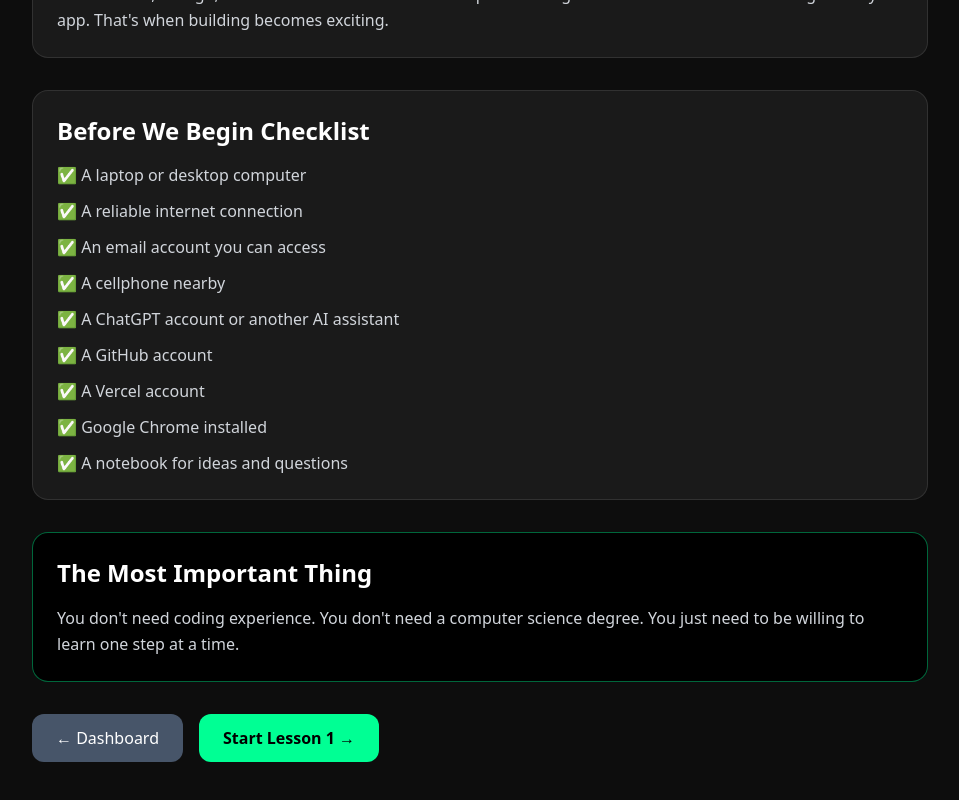
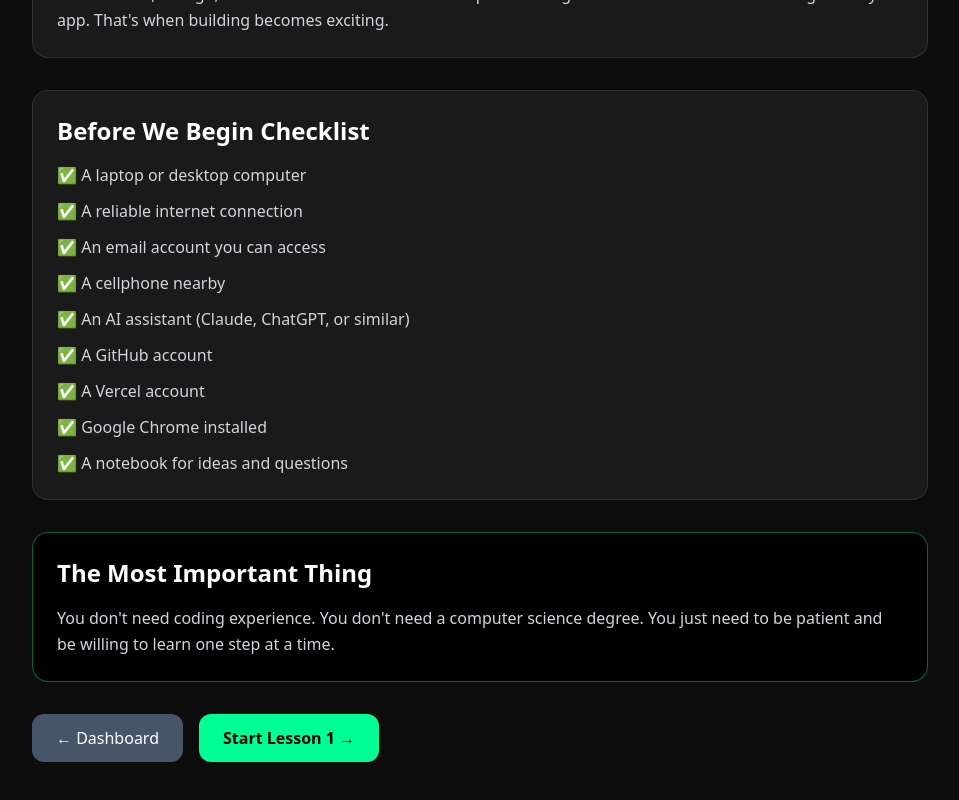
Before and after one commit to myapptly/apptly-website, a Next.js app: page /before-we-begin in a window 1280 px wide. Shown: the part 2790-3590 px from the top of the page, without its empty margins (160-1119 px from the left). Built offline with nearby package versions, Linux system fonts and the light colour scheme.

Commit message:
Update page

```diff
--- a/app/before-we-begin/page.tsx
+++ b/app/before-we-begin/page.tsx
@@ -172,7 +172,7 @@ export default function BeforeWeBegin() {
             <li>✅ A reliable internet connection</li>
             <li>✅ An email account you can access</li>
             <li>✅ A cellphone nearby</li>
-            <li>✅ A ChatGPT account or another AI assistant</li>
+            <li>✅ An AI assistant (Claude, ChatGPT, or similar) </li>
             <li>✅ A GitHub account</li>
             <li>✅ A Vercel account</li>
             <li>✅ Google Chrome installed</li>
@@ -184,7 +184,7 @@ export default function BeforeWeBegin() {
           <h2 className="text-2xl font-bold mb-4">The Most Important Thing</h2>
           <p className="text-gray-300 leading-relaxed">
             You don't need coding experience. You don't need a computer science degree.
-            You just need to be willing to learn one step at a time.
+            You just need to be patient and be willing to learn one step at a time.
           </p>
         </div>
 
```
